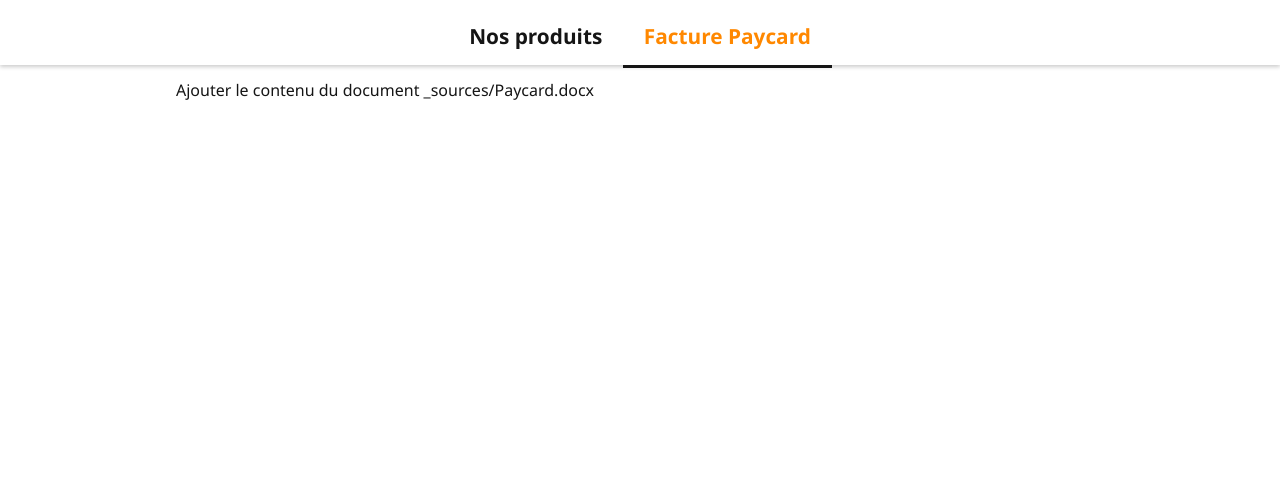
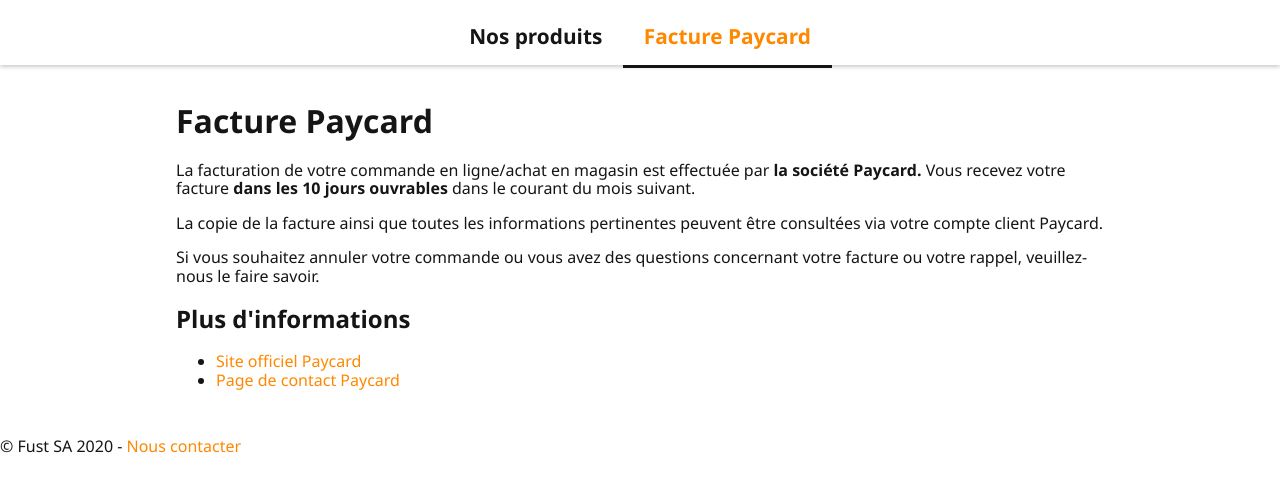
Before and after one commit to divtec-cejef/293-examen-blanc-fust-fan2Messi-Ryan-10, a plain HTML site: page paycard.html in a window 1280 px wide. Shown: the part 129-620 px from the top of the page. Drawn offline with Linux system fonts and the light colour scheme.

Commit message:
ajout de l'html dans la page paycard.html.

```diff
--- a/paycard.html
+++ b/paycard.html
@@ -31,7 +31,34 @@
     </nav>
 </header>
 <main class="page-index">
-    Ajouter le contenu du document _sources/Paycard.docx
+    <h1>Facture Paycard</h1>
+
+    <p>La facturation de votre commande en ligne/achat en magasin est effectuée par
+       <strong>la société Paycard.</strong> Vous recevez votre facture
+       <strong>dans les 10 jours ouvrables </strong> dans le courant du mois suivant.
+    </p>
+
+    <p>La copie de la facture ainsi que toutes les informations pertinentes
+       peuvent être consultées via votre compte client Paycard.
+    </p>
+
+    <p>Si vous souhaitez annuler votre commande ou vous avez des questions
+       concernant votre facture ou votre rappel, veuillez-nous le faire savoir.
+    </p>
+
+    <h2>Plus d'informations</h2>
+
+    <ul>
+        <li>
+            <a href="https://www.paycard.ch/fr">Site officiel Paycard</a>
+        </li>
+        <li>
+            <a href="https://www.paycard.ch/fr/contact">Page de contact Paycard</a>
+        </li>
+    </ul>
 </main>
+<footer>
+    <p> &copy; Fust SA 2020 - <a href="contact@fust.ch">Nous contacter</a></p>
+</footer>
 </body>
 </html>
```
Also changed, not shown: _sources/logo-fust.png (deleted), img/lave-vaisselles/bosh-spv2hkx39e.jpg (renamed from _sources/lave-vaisselles/bosh-spv2hkx39e.jpg), img/lave-vaisselles/electrolux-ga60glv.jpg (renamed from _sources/lave-vaisselles/electrolux-ga60glv.jpg), img/lave-vaisselles/miele-g-27695-60.jpg (renamed from _sources/lave-vaisselles/miele-g-27695-60.jpg), img/lave-vaisselles/sharp-qw-ni14.jpg (renamed from _sources/lave-vaisselles/sharp-qw-ni14.jpg), img/lave-vaisselles/siemens-iq500.jpg (renamed from _sources/lave-vaisselles/siemens-iq500.jpg).
